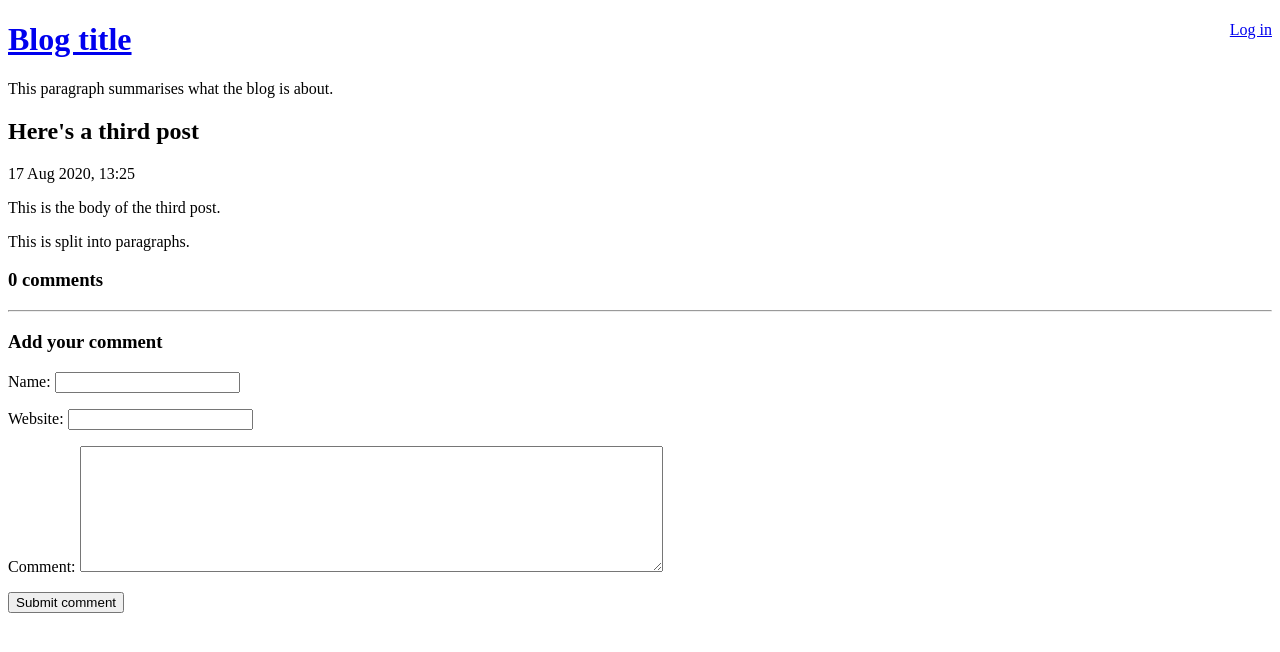
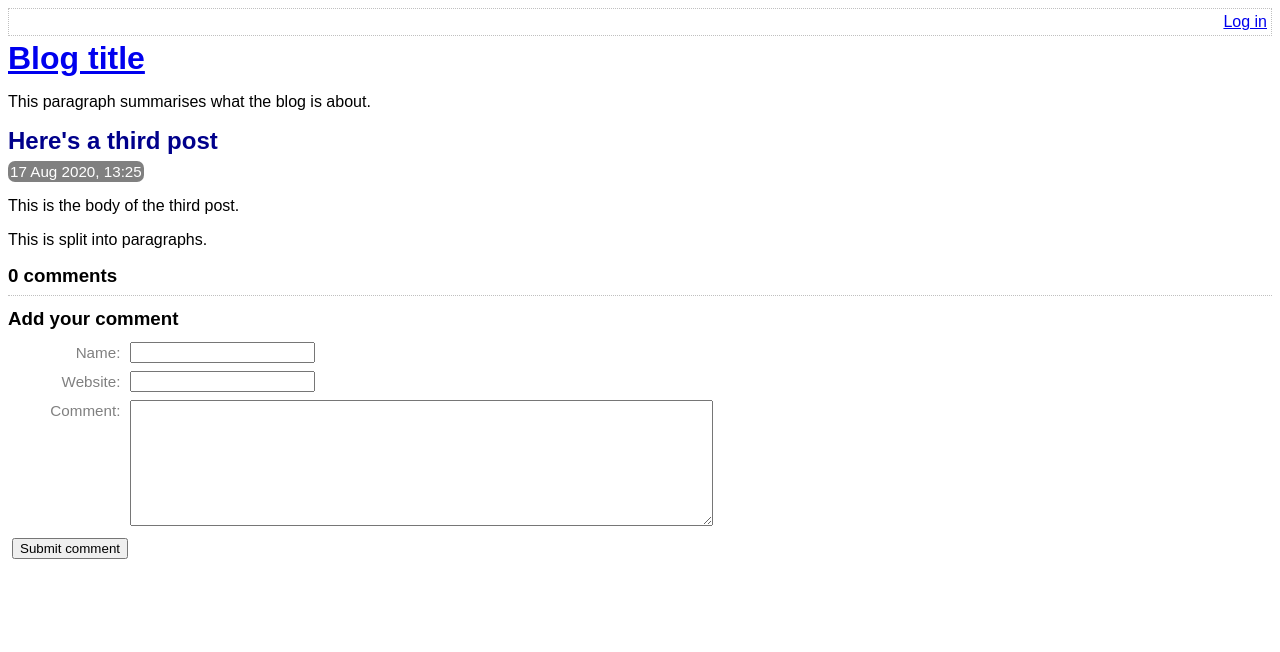
Before and after one commit to Amdrija/php-blog, a PHP site: page /view-post.php?post_id=3 in a window 1280 px wide. Shown: the top 652 px of the page. Run offline with PHP 8.4, Linux system fonts and the light colour scheme; data comes from the database, SQL or seed files in the repository; both versions use the stored data as it was after the commit.

Commit message:
Add css to UI

```diff
--- /dev/null
+++ b/assets/main.css
@@ -0,0 +1,92 @@
+
+/* Success/error message boxes */
+.box {
+    border: 1px dotted silver;
+    border-radius: 5px;
+    padding: 4px;
+}
+.error {
+    background-color: #ff6666;
+}
+.success {
+    background-color: #88ff88;
+}
+
+.box ul {
+    margin: 4px;
+    padding-left: 14px;
+}
+.box ul li {
+    margin-bottom: 2px;
+}
+
+.install-password {
+    font-size: 1.2em;
+}
+.top-menu {
+    border: 1px dotted silver;
+    min-height: 18px;
+    padding: 4px;
+    margin-bottom: 4px;
+}
+.menu-options {
+    float: right;
+}
+h1, h2, h3 {
+    margin-top: 0;
+    margin-bottom: 8px;
+}
+body {
+    font-family: sans-serif;
+}
+
+
+.post-synopsis {
+    padding-bottom: 8px;
+    border-bottom: 1px dotted silver;
+    margin-bottom: 20px;
+}
+.post-synopsis h2, .post h2 {
+    color: darkblue;
+}
+.post .date, .post-synopsis .meta {
+    color: white;
+    background-color: grey;
+    border-radius: 7px;
+    padding: 2px;
+    display: inline;
+    font-size: 0.95em;
+}
+.comment .comment-meta {
+    font-size: 0.85em;
+    color: grey;
+    border-top: 1px dotted silver;
+    padding-top: 8px;
+}
+.comment-body p {
+    margin: 8px 4px;
+}
+.comment-list {
+    border-bottom: 1px dotted silver;
+    margin-bottom: 12px;
+}
+
+
+.comment-margin {
+    margin-bottom: 8px;
+}
+.comment-form input,
+.comment-form textarea {
+    margin: 4px;
+}
+.comment-form label {
+    font-size: 0.95em;
+    margin: 6px;
+    width: 7em;
+    color: grey;
+    float: left;
+    text-align: right;
+    /* Some browsers make labels too tall, and as a result they incorrectly stack horizontally.
+        Let's reset each to the left-hand side to be sure. */
+    clear: left;
+}
--- a/lib/common.php
+++ b/lib/common.php
@@ -89,12 +89,12 @@ function redirectAndExit($script)
 /**
  * Returns the number of comments for the specified post
  *
+ * @param PDO $pdo
  * @param integer $postId
  * @return integer
  */
-function countCommentsForPost($postId)
+function countCommentsForPost(PDO $pdo, $postId)
 {
-    $pdo = getPDO();
     $sql = "
         SELECT
             COUNT(*) c
@@ -114,11 +114,12 @@ function countCommentsForPost($postId)
 /**
  * Returns all the comments for the specified post
  *
+ * @param PDO $pdo
  * @param integer $postId
+ * @return array
  */
-function getCommentsForPost($postId)
+function getCommentsForPost(PDO $pdo, $postId)
 {
-    $pdo = getPDO();
     $sql = "
         SELECT
             id, name, text, created_at, website
--- a/login.php
+++ b/login.php
@@ -35,13 +35,13 @@ if ($_POST)
         <title>
             A blog application | Login
         </title>
-        <meta http-equiv="Content-Type" content="text/html;charset=utf-8" />
+        <?php require 'templates/head.php' ?>
     </head>
     <body>
         <?php require 'templates/title.php' ?>
         <?php // If we have a username, then the user got something wrong, so let's have an error ?>
         <?php if ($username): ?>
-            <div style="border: 1px solid #ff6666; padding: 6px;">
+            <div class="error box">
                 The username or password is incorrect, try again
             </div>
         <?php endif ?>
--- a/templates/comment-form.php
+++ b/templates/comment-form.php
@@ -5,11 +5,9 @@
  */
 ?>
 
-<?php // We'll use a rule-off for now, to separate page sections ?>
-<hr />
 <?php // Report any errors in a bullet-point list ?>
 <?php if ($errors): ?>
-    <div style="border: 1px solid #ff6666; padding: 6px;">
+    <div class="error box comment-margin">
         <ul>
             <?php foreach ($errors as $error): ?>
                 <li><?php echo $error ?></li>
@@ -18,8 +16,8 @@
     </div>
 <?php endif ?>
 <h3>Add your comment</h3>
-<form method="post">
-    <p>
+<form method="post" class="comment-form">
+    <div>
         <label for="comment-name">
             Name:
         </label>
@@ -29,8 +27,8 @@
             name="comment-name"
             value="<?php echo htmlEscape($commentData['name']) ?>"
         />
-    </p>
-    <p>
+    </div>
+    <div>
         <label for="comment-website">
             Website:
         </label>
@@ -40,8 +38,8 @@
             name="comment-website"
             value="<?php echo htmlEscape($commentData['website']) ?>"
         />
-    </p>
-    <p>
+    </div>
+    <div>
         <label for="comment-text">
             Comment:
         </label>
@@ -53,6 +51,8 @@
         >
             <?php echo htmlEscape($commentData['text']) ?>
         </textarea>
-    </p>
-    <input type="submit" value="Submit comment" />
+    </div>
+    <div>
+        <input type="submit" value="Submit comment" />
+    </div>
 </form>
--- /dev/null
+++ b/templates/head.php
@@ -0,0 +1,2 @@
+<meta http-equiv="Content-Type" content="text/html;charset=utf-8" />
+<link rel="stylesheet" type="text/css" href="assets/main.css" />
--- a/templates/title.php
+++ b/templates/title.php
@@ -1,12 +1,14 @@
-<div style="float: right;">
+<div class="top-menu">
+    <div class="menu-options">
         <?php if (isLoggedIn()): ?>
             Hello <?php echo htmlEscape(getAuthUser()) ?>.
             <a href="logout.php">Log out</a>
         <?php else: ?>
             <a href="login.php">Log in</a>
         <?php endif ?>
+    </div>
+</div>
 
-</div>
 <a href="index.php">
     <h1>Blog title</h1>
 </a>
--- a/view-post.php
+++ b/view-post.php
@@ -62,25 +62,24 @@ else
             A blog application |
             <?php echo htmlEscape($row['title']) ?>
         </title>
-        <meta http-equiv="Content-Type" content="text/html;charset=utf-8" />
+        <?php require 'templates/head.php' ?>
     </head>
     <body>
-            <?php require 'templates/title.php' ?><h2>
+        <?php require 'templates/title.php' ?>
+        <div class="post">
+            <h2>
                 <?php echo htmlEscape($row['title']) ?>
             </h2>
-        <div>
+            <div class="date">
                 <?php echo convertSqlDate($row['created_at']) ?>
             </div>
-        <p>
             <?php // This is already escaped, so doesn't need further escaping ?>
             <?php echo convertNewlinesToParagraphs($row['body']) ?>
+        </div>
 
-        </p>
-
-        <h3><?php echo countCommentsForPost($postId) ?> comments</h3>
-        <?php foreach (getCommentsForPost($postId) as $comment): ?>
-            <?php // For now, we'll use a horizontal rule-off to split it up a bit ?>
-            <hr />
+        <div class="comment-list">
+            <h3><?php echo countCommentsForPost($pdo, $postId) ?> comments</h3>
+            <?php foreach (getCommentsForPost($pdo, $postId) as $comment): ?>
                 <div class="comment">
                     <div class="comment-meta">
                         Comment from
@@ -94,6 +93,8 @@ else
                     </div>
                 </div>
             <?php endforeach ?>
+        </div>
+
 
         <?php require 'templates/comment-form.php' ?>
     </body>
```
Also changed, not shown: index.php (+11 -6 lines), install.php (+2 -15 lines), data/data.sqlite. Lines whose indentation alone changed are shown as unchanged.
